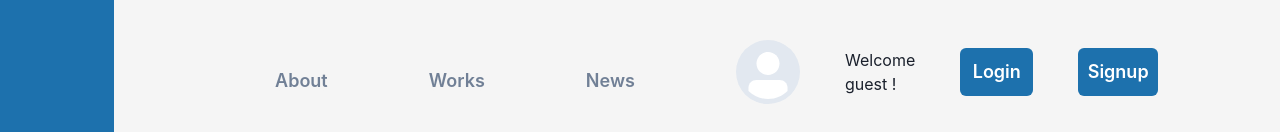
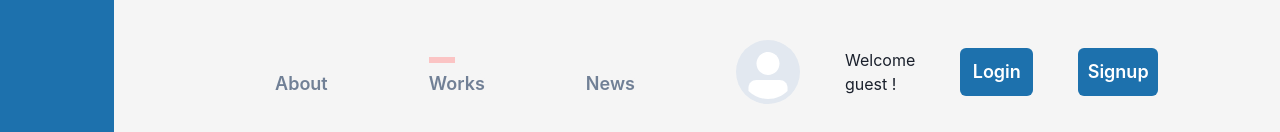
Before and after one commit to SOICHI0826/bf2b_front, a React (Create React App) app: page / in a window 1280 px wide. Shown: the top 132 px of the page. Built offline with nearby package versions, Linux system fonts and the light colour scheme.

Commit message:
fix:headerに選択中メニューバー表示

```diff
--- a/src/components/Header/Header.jsx
+++ b/src/components/Header/Header.jsx
@@ -1,9 +1,19 @@
 import { css } from "@emotion/css";
-import { Text, Box, Button, Avatar } from "@chakra-ui/react";
+import { Text, Box, Button, Avatar, Divider } from "@chakra-ui/react";
 import { useNavigate } from "react-router-dom";
 
-export const Header = () => {
+export const Header = (props) => {
+    const menu = props.menu;
     const navigate = useNavigate();
+    const handleNavAbout = () => {
+        navigate('/about')
+    }
+    const handleNavMain = () => {
+        navigate('/')
+    }
+    const handleNavNews = () => {
+        navigate('/news')
+    }
     const handleNavLogin = () => {
         navigate('/login')
     }
@@ -13,9 +23,33 @@ export const Header = () => {
     return (
         <Box display='flex' bg='#F5F5F5' w='100wh' h='15%'>
             <Box className={styles.headerMenu} justifyContent='space-evenly' w='50%'>
-                <Button size='lg' variant='link' ml='60px' bg='#F5F5F5'>About</Button>
-                <Button size='lg' variant='link' bg='#F5F5F5' borderWidth='0px'>Works</Button>
-                <Button size='lg' variant='link' bg='#F5F5F5' borderWidth='0px'>News</Button>
+                <Box className={styles.aboutButton} mb='10px' display='flex' flexDirection='column'>
+                    {menu === 'about' &&
+                    <Divider ml='60px' mb='10px' orientation='horizontal' borderColor="#FFA3A3" borderWidth='3px' width='20px'/>
+                    }
+                    {menu !== 'about' &&
+                    <Divider ml='60px' mb='10px' orientation='horizontal' borderColor="#F5F5F5" borderWidth='3px'/>
+                    }
+                    <Button size='lg' variant='link' ml='60px' bg='#F5F5F5' onClick={handleNavAbout}>About</Button>
+                </Box>
+                <Box className={styles.worksButton} mb='10px' display='flex' flexDirection='column'>
+                    {menu === 'works' &&
+                    <Divider mb='10px' orientation='horizontal' borderColor="#FFA3A3" borderWidth='3px' width='20px'/>
+                    }
+                    {menu !== 'works' &&
+                    <Divider mb='10px' orientation='horizontal' borderColor="#F5F5F5" borderWidth='3px'/>
+                    }
+                    <Button size='lg' variant='link' bg='#F5F5F5' borderWidth='0px' onClick={handleNavMain}>Works</Button>
+                </Box>
+                <Box className={styles.newsButton} mb='10px' display='flex' flexDirection='column'>
+                    {menu === 'news' &&
+                    <Divider mb='10px' orientation='horizontal' borderColor="#FFA3A3" borderWidth='3px' width='20px'/>
+                    }
+                    {menu !== 'news' &&
+                    <Divider mb='10px' orientation='horizontal' borderColor="#F5F5F5" borderWidth='3px'/>
+                    }
+                    <Button size='lg' variant='link' bg='#F5F5F5' borderWidth='0px' onClick={handleNavNews}>News</Button>
+                </Box>
             </Box>
             <Box className={styles.status} justifyContent='right' w='50%'>
                 <Avatar size='lg' mr='45px' bg='#E2E8F0'/>
--- a/src/pages/Main.jsx
+++ b/src/pages/Main.jsx
@@ -12,7 +12,7 @@ export const Main = () => {
           <Sidebar />
         </Box>
         <Box className={styles.rightContainer} display='flex' flexDirection='column' w='100%'>
-          <Header />
+          <Header menu='works'/>
           <Box className={styles.worksContainer} ml='10%' mb='5%' bgColor='rgb(255, 230, 230, 0.3)' border='1px' borderColor='#000000' w='80%' h='70%'>
             <Box className={styles.upperContainer} pt='20px' display='flex' justifyContent='space-evenly'>
               <Thumbnail title='テスト'></Thumbnail>
```
